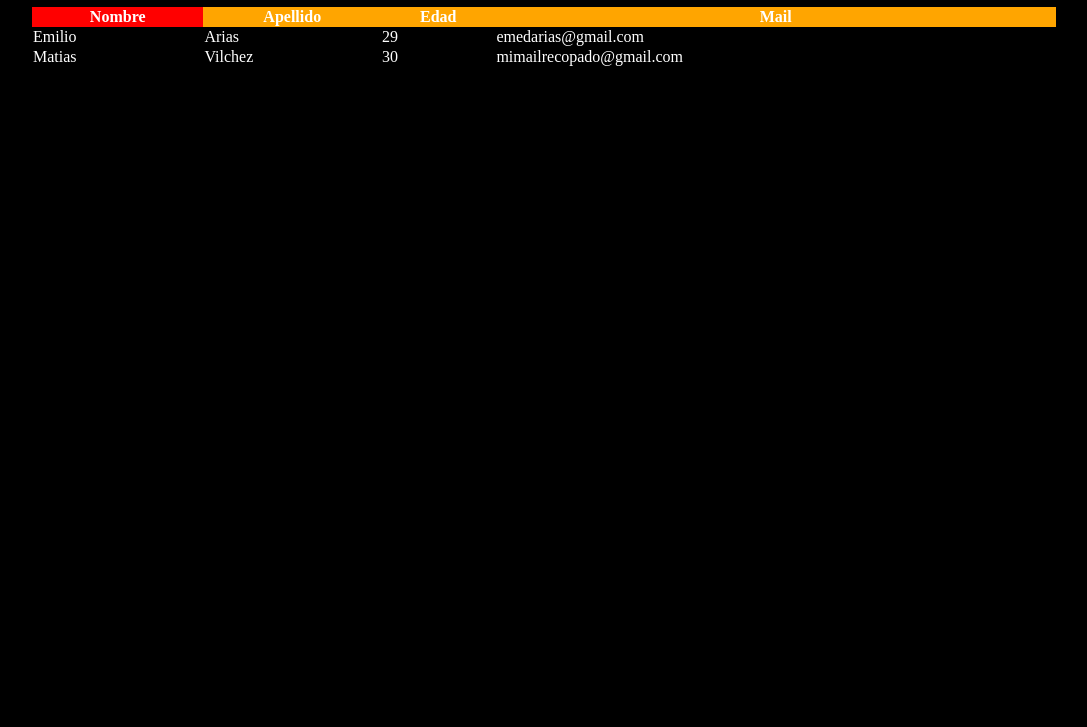
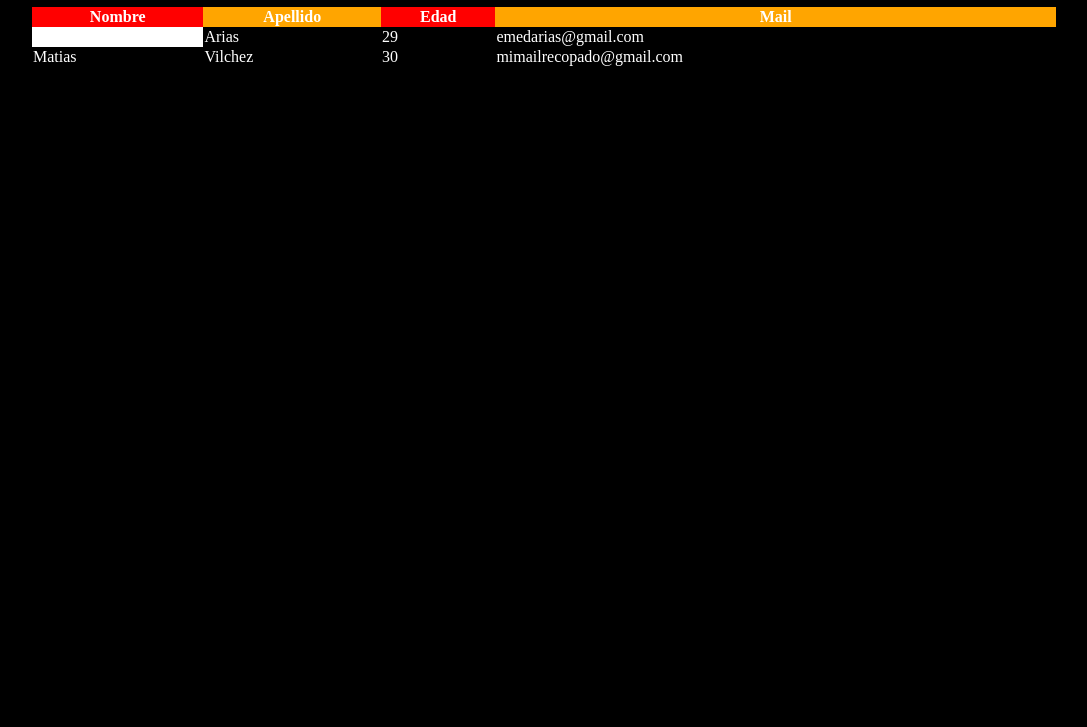
Before and after one commit to chaerf/EDLT, a plain HTML site: page Curso 3/clase2/index.html in a window 1280 px wide. Shown: the part 73-800 px from the top of the page, without its empty margins (96-1183 px from the left). Drawn offline with Linux system fonts and the light colour scheme.

Commit message:
Agregada la clase de teoria, y la actualizacion de la clase 2.

```diff
--- a/Curso 3/clase 2/css/estilo.css
+++ b/Curso 3/clase2/css/estilo.css
@@ -28,3 +28,8 @@ th.op1
 	{
 		background-color: red;
 	}
+
+#nom
+	{
+		background-color: white;
+	}
--- a/Curso 3/clase 2/index.html
+++ b/Curso 3/clase2/index.html
@@ -12,11 +12,11 @@
 			<tr>
 				<th class="op1">Nombre</th>
 				<th>Apellido</th>
-				<th>Edad</th>
+				<th class="op1">Edad</th>
 				<th>Mail</th>
 			</tr>
 			<tr>
-				<td>Emilio</td>
+				<td id="nom">Emilio</td>
 				<td>Arias</td>
 				<td>29</td>
 				<td>emedarias@gmail.com</td>
```
Also changed, not shown: Clase Teoria/Clases Diseño Web-01.jpg (added), Clase Teoria/Clases Diseño Web-02.jpg (added), Clase Teoria/Clases Diseño Web-03.jpg (added), Clase Teoria/Clases Diseño Web-05.jpg (added), Clase Teoria/Clases Diseño Web-06.jpg (added), Clase Teoria/Clases Diseño Web-07.jpg (added), 9 other files.
